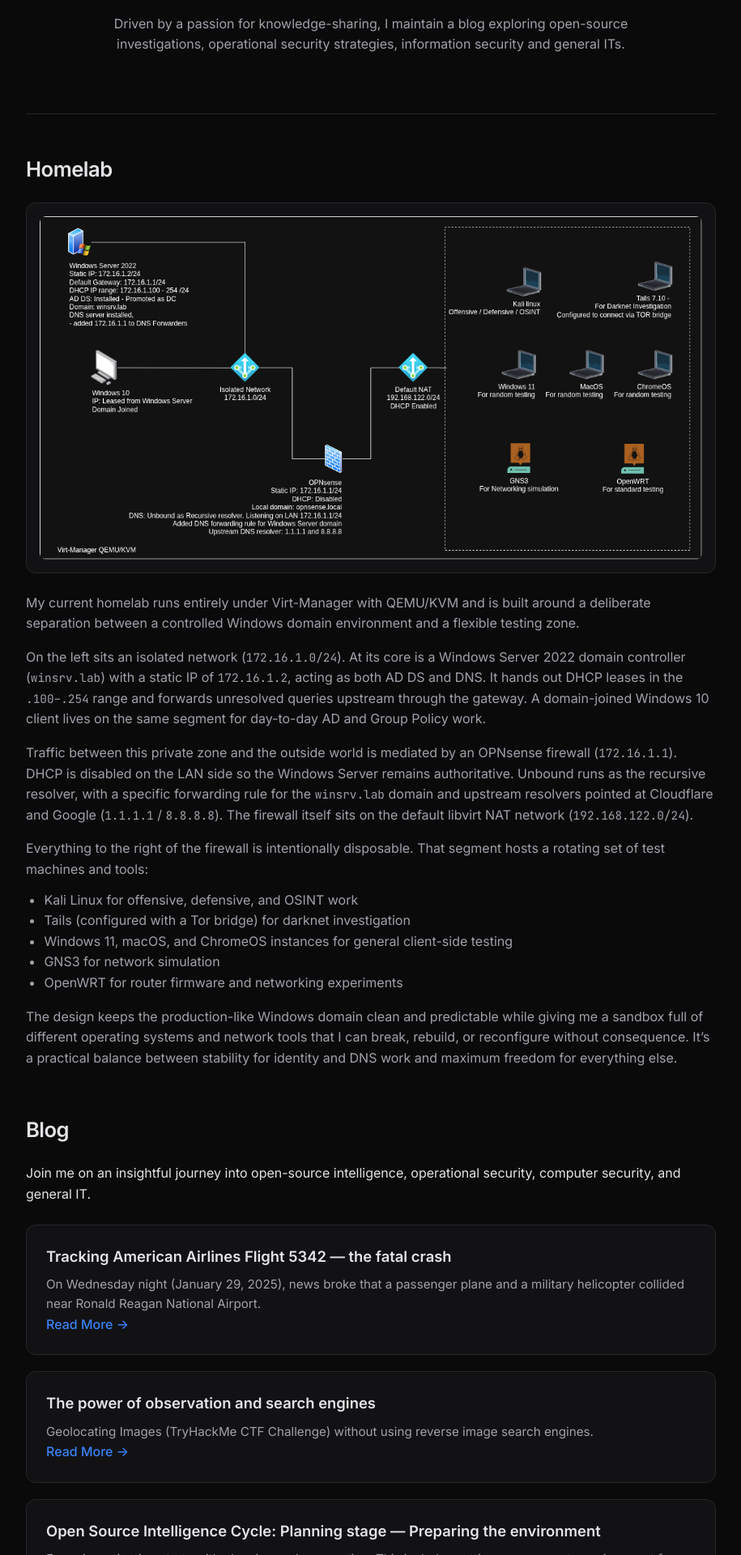
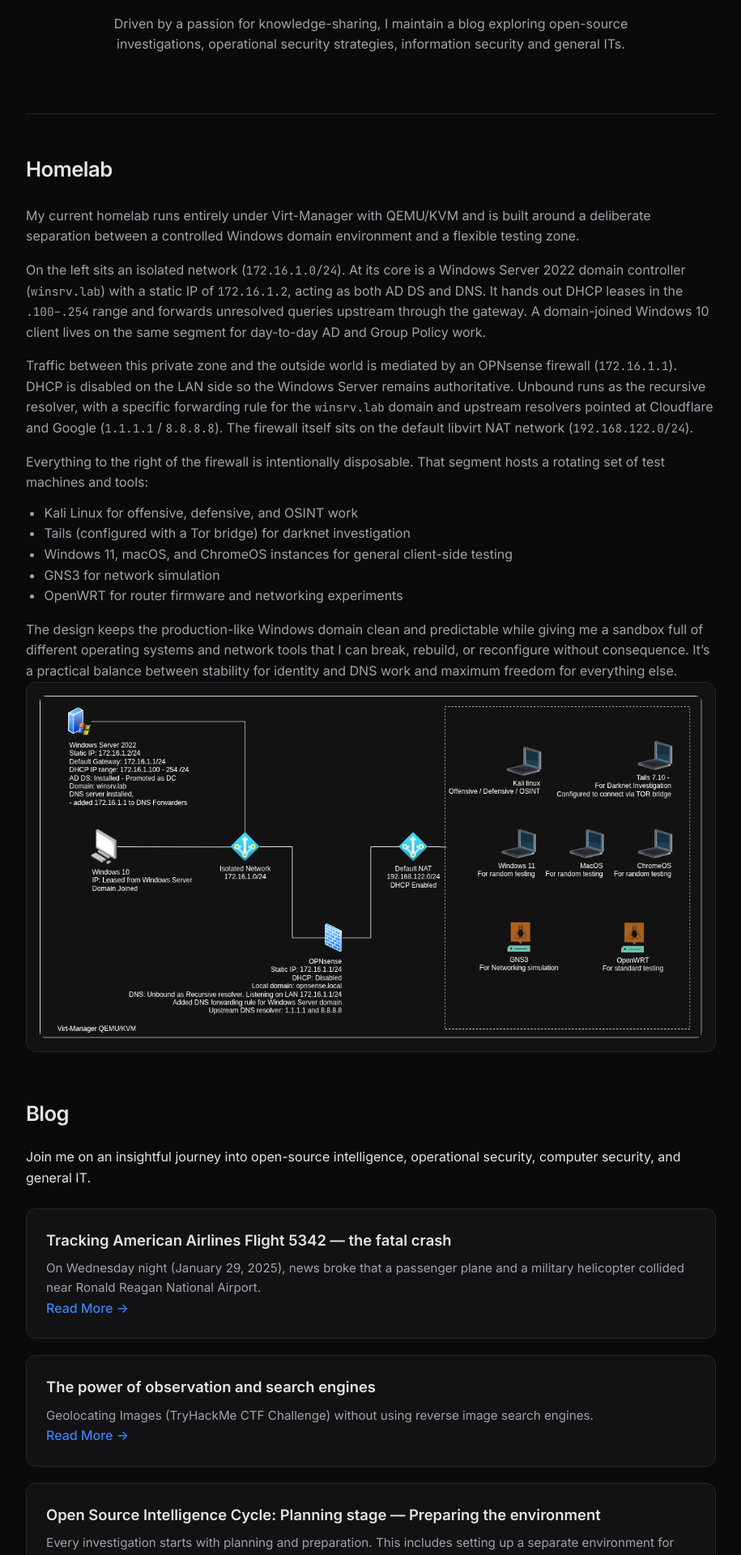
Before and after one commit to b4h4w/b4h4w.github.io, a Jekyll site: the page built from index.md, in a window 1280 px wide. Shown: the part 465-2385 px from the top of the page at 81% size, without its empty margins (182-1097 px from the left). Built offline with Jekyll 4.4.1, drawn with Linux system fonts in a browser that asks for light colours.

Commit message:
chnaging format of homelab section

```diff
--- a/index.md
+++ b/index.md
@@ -22,6 +22,9 @@ description: Personal site of Rustom – OSINT, CTI, digital investigations and
 
 <section>
   <h2>Homelab</h2>
+  <p style="color: var(--text-muted); margin-bottom: 1.5rem;">
+    {% include homelab.md %}
+  </p>
   <div class="homelab-image">
     <img
        src="{{ '/assets/images/Full_current_homelab_setup.drawio.png' | relative_url }}"
@@ -29,9 +32,6 @@ description: Personal site of Rustom – OSINT, CTI, digital investigations and
        loading="lazy"
     >
   </div>
-  <p style="color: var(--text-muted); margin-bottom: 1.5rem; margin-top: 1.5rem;">
-    {% include homelab.md %}
-  </P>
 </section>
 
 <section>
```
